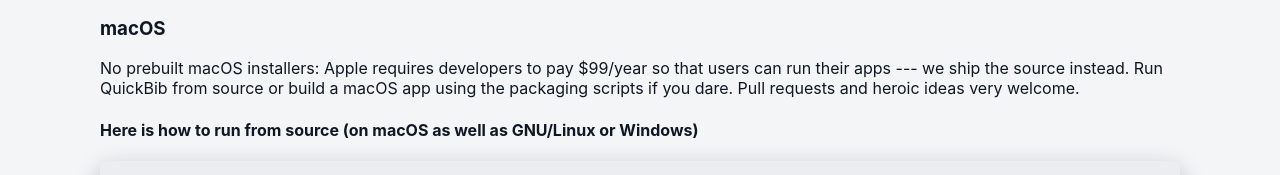
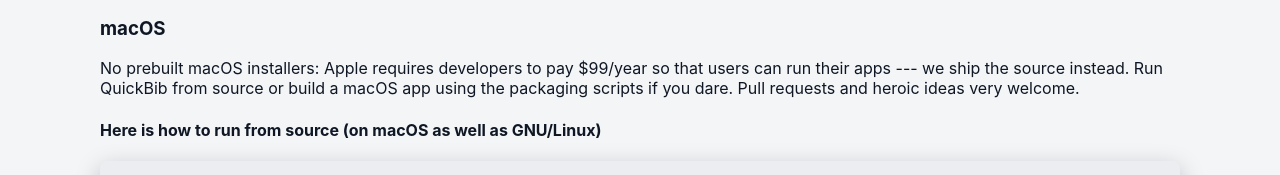
Before and after one commit to archisman-panigrahi/quickbib, a plain HTML site: page index.html in a window 1280 px wide. Shown: the part 1722-1897 px from the top of the page. Drawn offline with Linux system fonts and the light colour scheme.

Commit message:
Update index.html

```diff
--- a/index.html
+++ b/index.html
@@ -101,7 +101,7 @@ meson uninstall -C builddir</code></pre>
   <h3>macOS</h3>
   <p>No prebuilt macOS installers: Apple requires developers to pay $99/year so that users can run their apps --- we ship the source instead. Run QuickBib from source or build a macOS app using the packaging scripts if you dare. Pull requests and heroic ideas very welcome.</p>
 
-  <h4 id="run-from-source">Here is how to run from source (on macOS as well as GNU/Linux or Windows)</h4>
+  <h4 id="run-from-source">Here is how to run from source (on macOS as well as GNU/Linux)</h4>
         <pre><code>git clone https://github.com/archisman-panigrahi/quickbib.git
 cd quickbib
 python3 -m venv .venv
```
